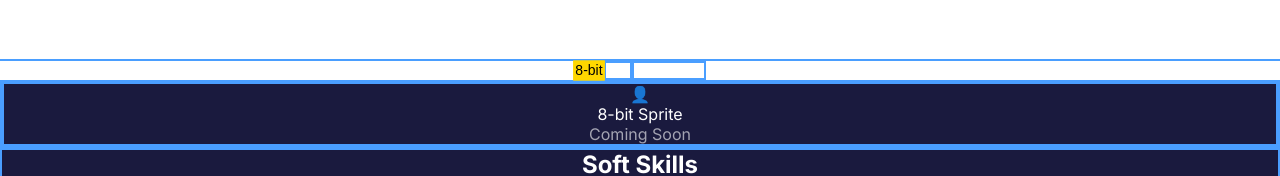
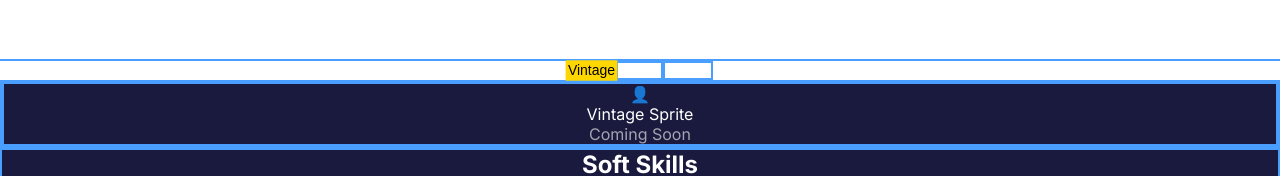
Before and after one commit to raggnarD/pm-character, a React (Vite) app: page / in a window 1280 px wide. Shown: the top 176 px of the page. Built offline with nearby package versions, Linux system fonts and the light colour scheme.

Commit message:
refactor: rename theme names and placeholder texts from 8bit, FF7, and FF7 Rebirth to Vintage, Classic, and Modern.

```diff
--- a/src/components/CharacterPicker/SpriteView.tsx
+++ b/src/components/CharacterPicker/SpriteView.tsx
@@ -9,9 +9,9 @@ interface SpriteViewProps {
 const SpriteView: React.FC<SpriteViewProps> = ({ activeStyle }) => {
     // Placeholder content until sprites are provided
     const placeholderText = {
-        '8bit': '8-bit Sprite',
-        'ff7': 'FF7 Sprite',
-        'ff7-rebirth': 'FF7 Rebirth Sprite'
+        '8bit': 'Vintage Sprite',
+        'ff7': 'Classic Sprite',
+        'ff7-rebirth': 'Modern Sprite'
     };
 
     return (
--- a/src/styles/themes.ts
+++ b/src/styles/themes.ts
@@ -3,7 +3,7 @@ import { SpriteStyle } from '../types/skills';
 // Theme configurations for each sprite style
 export const themes = {
     '8bit': {
-        name: '8-bit',
+        name: 'Vintage',
         fontFamily: 'font-pixel',
         colors: {
             background: '#1a1a3e',
@@ -16,7 +16,7 @@ export const themes = {
         }
     },
     'ff7': {
-        name: 'FF7',
+        name: 'Classic',
         fontFamily: 'font-ff7',
         colors: {
             background: '#1a2a5e',
@@ -31,7 +31,7 @@ export const themes = {
         }
     },
     'ff7-rebirth': {
-        name: 'FF7 Rebirth',
+        name: 'Modern',
         fontFamily: 'font-rebirth',
         colors: {
             background: '#1a2433',
```
